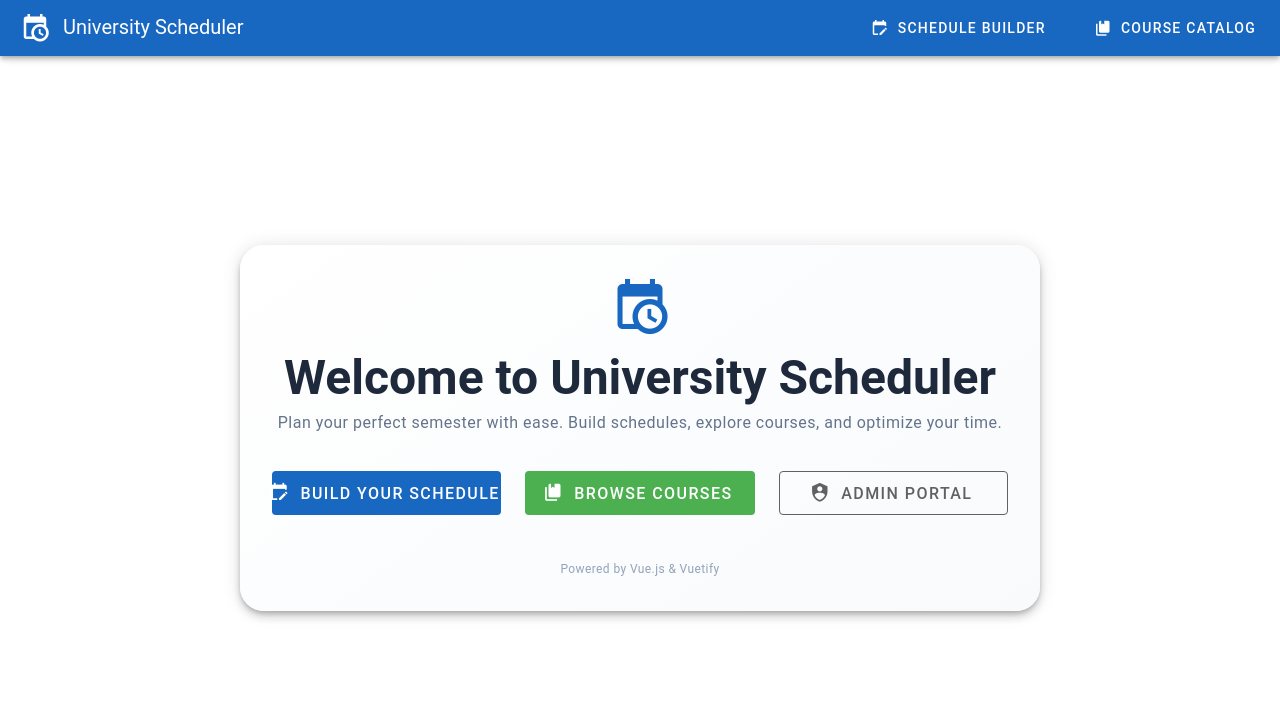
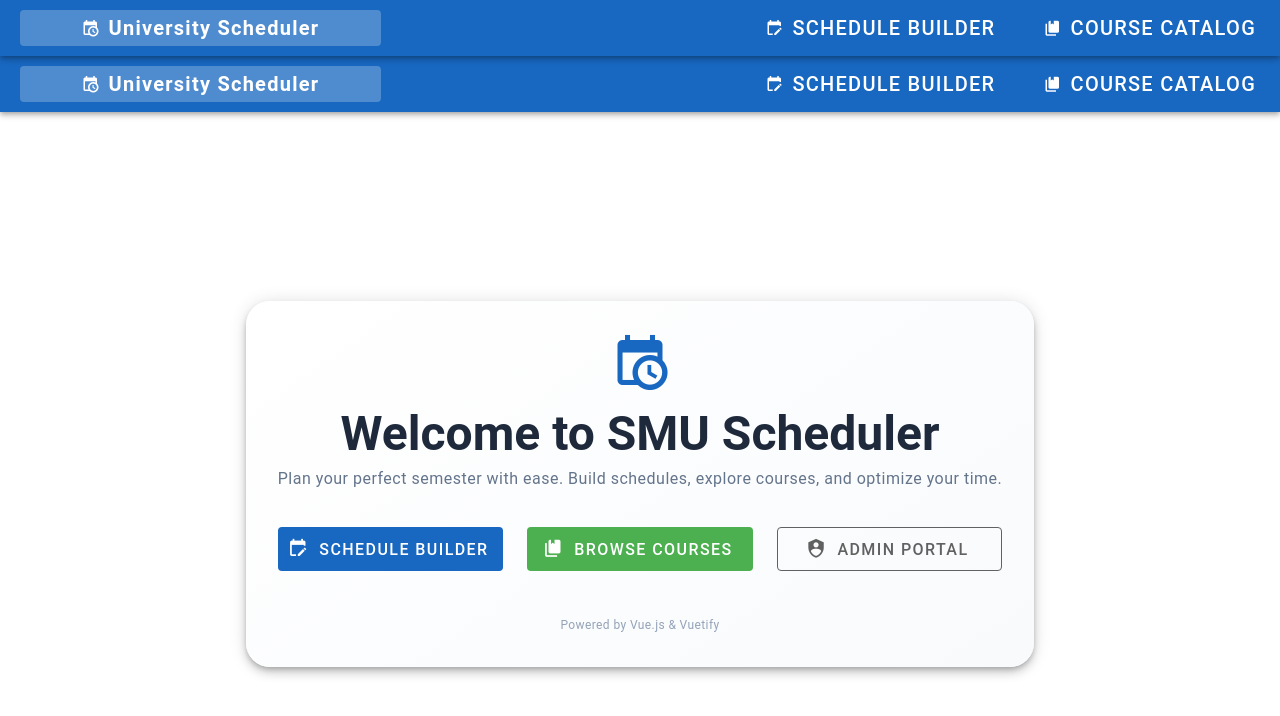
Before and after one commit to dhfra21/ScheduleGeneratorSMU, a Vue app: page / in a window 1280 px wide. Shown: the top 716 px of the page. Built offline with nearby package versions, Linux system fonts and the light colour scheme.

Commit message:
fix navbar

```diff
--- a/package.json
+++ b/package.json
@@ -10,6 +10,7 @@
   },
   "dependencies": {
     "@mdi/font": "^7.4.47",
+    "axios": "^1.8.1",
     "pinia": "^3.0.1",
     "pinia-plugin-persistedstate": "^4.2.0",
     "vue": "^3.5.13",
--- a/src/App.vue
+++ b/src/App.vue
@@ -1,6 +1,7 @@
 <template>
   <v-app>
-    <NavBar />
+    <!-- Conditionally render NavBar based on isAdminLoggedIn -->
+    <NavBar v-if="!isAdminLoggedIn" />
     <v-main>
       <router-view></router-view>
     </v-main>
@@ -8,5 +9,33 @@
 </template>
 
 <script setup>
+import { ref, onMounted, watchEffect } from 'vue';
 import NavBar from './components/NavBar.vue';
+
+// Reactive variable to store the login state
+const isAdminLoggedIn = ref(false);
+
+// Function to check the login state from localStorage
+const checkLoginState = () => {
+  const loggedIn = localStorage.getItem('isAdminLoggedIn');
+  console.log('Logged in from localStorage:', loggedIn); // Debugging
+  isAdminLoggedIn.value = loggedIn === 'true'; // Convert string to boolean
+};
+
+// Check login state when the component is mounted
+onMounted(() => {
+  checkLoginState();
+});
+
+// Watch for changes in localStorage
+watchEffect(() => {
+  checkLoginState();
+});
+
+// Listen for storage events (e.g., when localStorage is updated from another tab)
+window.addEventListener('storage', (event) => {
+  if (event.key === 'isAdminLoggedIn') {
+    checkLoginState();
+  }
+});
 </script>
--- a/src/components/AdminSidebar.vue
+++ b/src/components/AdminSidebar.vue
@@ -43,6 +43,7 @@
   box-shadow: 2px 0 10px rgba(0, 0, 0, 0.05);
 }
 
+/* Sidebar item styling */
 .sidebar-item {
   border-radius: 8px;
   margin: 4px 8px;
--- a/src/components/NavBar.vue
+++ b/src/components/NavBar.vue
@@ -1,9 +1,16 @@
-<!-- components/NavBar.vue -->
 <template>
   <v-app-bar app color="primary" density="comfortable">
     <v-app-bar-title>
+      <v-btn
+        variant="text"
+        :to="{ name: 'home' }"
+        class="d-flex align-center pa-0"
+        style="text-transform: none; color: inherit;"
+        aria-label="Navigate to University Scheduler Home"
+      >
         <v-icon icon="mdi-calendar-clock" class="mr-2"></v-icon>
-        University Scheduler
+        <span>University Scheduler</span>
+      </v-btn>
     </v-app-bar-title>
 
     <v-spacer></v-spacer>
@@ -13,6 +20,7 @@
       :to="{ name: 'schedule' }"
       :active-class="'text-white'"
       class="mx-2 d-flex align-center justify-center"
+      aria-label="Navigate to Schedule Builder"
     >
       <v-icon icon="mdi-calendar-edit" class="mr-2"></v-icon>
       <span>Schedule Builder</span>
@@ -23,6 +31,7 @@
       :to="{ name: 'courses' }"
       :active-class="'text-white'"
       class="mx-2 d-flex align-center justify-center"
+      aria-label="Navigate to Course Catalog"
     >
       <v-icon icon="mdi-book-multiple" class="mr-2"></v-icon>
       <span>Course Catalog</span>
@@ -31,7 +40,9 @@
 </template>
 
 <script setup>
-  // Component logic (if needed) can go here
+import { useRouter } from 'vue-router';
+
+const router = useRouter();
 </script>
 
 <style scoped>
@@ -42,4 +53,9 @@
 .v-btn--active {
   font-weight: 600;
 }
+
+/* Ensure the title button blends seamlessly */
+.v-btn span {
+  font-size: 1.25rem; /* Match default app-bar-title size */
+}
 </style>
--- /dev/null
+++ b/src/layouts/AdminLayout.vue
@@ -0,0 +1,37 @@
+<template>
+  <v-app class="admin-layout">
+    <!-- Sidebar -->
+    <AdminSidebar @navigate="(view) => currentView = view" />
+
+    <!-- Main Content -->
+    <v-main class="admin-main">
+      <AdminView :current-view="currentView" />
+    </v-main>
+  </v-app>
+</template>
+
+<script setup>
+import { ref } from "vue";
+import AdminSidebar from "@/components/AdminSidebar.vue";
+import AdminView from "@/components/AdminView.vue"; // Adjust the import path as needed
+
+const currentView = ref("dashboard"); // Default view
+</script>
+
+<style scoped>
+/* Ensure layout uses flexbox and prevents overlap */
+.admin-layout {
+  display: flex;
+  height: 100vh;
+  overflow: hidden;
+}
+
+/* Main content should start after the sidebar */
+.admin-main {
+  flex-grow: 1;
+  margin-left: 250px; /* Match the sidebar width from AdminSidebar */
+  overflow-y: auto; /* Allow scrolling if content exceeds viewport */
+  min-height: 100vh;
+  padding: 16px;
+}
+</style>
--- /dev/null
+++ b/src/layouts/UserLayout.vue
@@ -0,0 +1,69 @@
+<!-- src/layouts/UserLayout.vue -->
+<template>
+    <v-app>
+      <!-- Navbar for user-facing pages -->
+      <v-app-bar app color="primary" density="comfortable">
+        <v-app-bar-title>
+          <v-btn
+            variant="text"
+            :to="{ name: 'home' }"
+            class="d-flex align-center pa-0"
+            style="text-transform: none; color: inherit;"
+            aria-label="Navigate to University Scheduler Home"
+          >
+            <v-icon icon="mdi-calendar-clock" class="mr-2"></v-icon>
+            <span>University Scheduler</span>
+          </v-btn>
+        </v-app-bar-title>
+
+        <v-spacer></v-spacer>
+
+        <v-btn
+          variant="text"
+          :to="{ name: 'schedule' }"
+          :active-class="'text-white'"
+          class="mx-2 d-flex align-center justify-center"
+          aria-label="Navigate to Schedule Builder"
+        >
+          <v-icon icon="mdi-calendar-edit" class="mr-2"></v-icon>
+          <span>Schedule Builder</span>
+        </v-btn>
+
+        <v-btn
+          variant="text"
+          :to="{ name: 'courses' }"
+          :active-class="'text-white'"
+          class="mx-2 d-flex align-center justify-center"
+          aria-label="Navigate to Course Catalog"
+        >
+          <v-icon icon="mdi-book-multiple" class="mr-2"></v-icon>
+          <span>Course Catalog</span>
+        </v-btn>
+      </v-app-bar>
+
+      <!-- Main content for user pages -->
+      <v-main>
+        <router-view></router-view>
+      </v-main>
+    </v-app>
+  </template>
+
+  <script setup>
+  import { useRouter } from 'vue-router';
+
+  const router = useRouter();
+  </script>
+
+  <style scoped>
+  .v-btn {
+    min-width: 120px;
+  }
+
+  .v-btn--active {
+    font-weight: 600;
+  }
+
+  .v-btn span {
+    font-size: 1.25rem;
+  }
+  </style>
--- a/src/views/AdminLogin.vue
+++ b/src/views/AdminLogin.vue
@@ -1,36 +1,3 @@
-<!-- views/Login.vue -->
-<script setup>
-import { ref } from 'vue';
-import { useRouter } from 'vue-router';
-
-const router = useRouter();
-const email = ref('');
-const password = ref('');
-const error = ref('');
-const isLoading = ref(false);
-
-// Mock admin credentials (replace with real authentication logic)
-const ADMIN_CREDENTIALS = {
-  email: 'admin@universityscheduler.com',
-  password: 'admin123'
-};
-
-const login = () => {
-  isLoading.value = true;
-  error.value = '';
-
-  if (email.value === ADMIN_CREDENTIALS.email && password.value === ADMIN_CREDENTIALS.password) {
-    // Simulate successful login (store in localStorage or Vuex for persistence)
-    localStorage.setItem('isAdminLoggedIn', 'true');
-    router.push('/admin');
-  } else {
-    error.value = 'Invalid email or password. Please try again.';
-  }
-
-  isLoading.value = false;
-};
-</script>
-
 <template>
     <v-container class="fill-height d-flex align-center justify-center">
       <v-card class="pa-6 elevation-6" width="400" rounded="xl" style="background: linear-gradient(145deg, #ffffff 0%, #f8fafc 100%);">
@@ -89,6 +56,38 @@
     </v-container>
   </template>
 
+  <script setup>
+  import { ref } from 'vue';
+  import { useRouter } from 'vue-router';
+
+  const router = useRouter();
+  const email = ref('');
+  const password = ref('');
+  const error = ref('');
+  const isLoading = ref(false);
+
+  // Mock admin credentials (replace with real authentication logic)
+  const ADMIN_CREDENTIALS = {
+    email: 'admin@universityscheduler.com',
+    password: 'admin123'
+  };
+
+  const login = () => {
+  isLoading.value = true;
+  error.value = '';
+
+  if (email.value === ADMIN_CREDENTIALS.email && password.value === ADMIN_CREDENTIALS.password) {
+    localStorage.setItem('isAdminLoggedIn', 'true'); // Set to true only after successful login
+    console.log('Login successful, isAdminLoggedIn set to true'); // Debugging
+    router.push('/admin');
+  } else {
+    error.value = 'Invalid email or password. Please try again.';
+  }
+
+  isLoading.value = false;
+};
+  </script>
+
   <style scoped>
   .action-btn {
     transition: all 0.3s ease;
--- a/src/views/AdminView.vue
+++ b/src/views/AdminView.vue
@@ -1,54 +1,16 @@
-<!-- views/AdminView.vue -->
-<script setup>
-import { ref, onMounted } from 'vue';
-import { useRouter } from 'vue-router'; // Import useRouter for navigation
-import AdminSidebar from '@/components/AdminSidebar.vue';
-import ManageCourses from '@/components/ManageCourses.vue';
-
-const router = useRouter();
-const currentView = ref('courses');
-const isAdminLoggedIn = ref(localStorage.getItem('isAdminLoggedIn') === 'true');
-
-// Logout function
-const logout = () => {
-  localStorage.removeItem('isAdminLoggedIn');
-  isAdminLoggedIn.value = false;
-  router.push('/login'); // Redirect to login page after logout
-};
-
-onMounted(() => {
-  if (!isAdminLoggedIn.value) {
-    router.push('/login'); // Redirect to login if not authenticated
-  }
-});
-</script>
-
 <template>
-  <v-container v-if="isAdminLoggedIn" fluid class="admin-container d-flex">
-    <!-- Admin Sidebar Navigation -->
-    <AdminSidebar @navigate="(view) => { currentView = view; console.log('Navigated to:', view); }" />
-
-    <v-main class="admin-content pa-6">
+  <v-container v-if="isAdminLoggedIn" fluid class="admin-container">
+    <!-- Main Content Without Sidebar (Handled by AdminLayout.vue) -->
+    <v-main class="admin-content">
+      <v-container fluid>
         <v-card class="pa-4 elevation-2">
-        <!-- Dynamic Content Based on Current View -->
           <v-card-title class="text-h5 font-weight-bold mb-4" style="color: #1e293b;">
             {{ currentView === 'courses' ? 'Manage Courses' : 'Dashboard Overview' }}
           </v-card-title>
 
           <v-card-text>
-          <div v-if="currentView === 'courses'">
+            <div v-if="currentView === 'courses'" class="table-container">
               <ManageCourses />
-            <p class="text-caption">Rendering ManageCourses (currentView: {{ currentView }})</p>
-          </div>
-          <div v-else-if="currentView === 'dashboard'">
-            <h2 class="text-h6">Dashboard Overview</h2>
-            <p>Coming soon...</p>
-            <p class="text-caption">Rendering Dashboard (currentView: {{ currentView }})</p>
-          </div>
-          <div v-else>
-            <h2 class="text-h5">Unknown View</h2>
-            <p>Current view is '{{ currentView }}'. Please check navigation.</p>
-            <p class="text-caption">Rendering Unknown (currentView: {{ currentView }})</p>
             </div>
           </v-card-text>
 
@@ -64,9 +26,11 @@
             Logout
           </v-btn>
         </v-card>
+      </v-container>
     </v-main>
   </v-container>
 
+  <!-- Access Denied View -->
   <v-container v-else class="fill-height d-flex align-center justify-center">
     <v-card class="pa-4 elevation-2">
       <v-card-text>
@@ -80,14 +44,46 @@
   </v-container>
 </template>
 
+<script setup>
+import { ref, onMounted } from "vue";
+import { useRouter } from "vue-router";
+import ManageCourses from "@/components/ManageCourses.vue";
+
+const router = useRouter();
+const currentView = ref("courses");
+const isAdminLoggedIn = ref(localStorage.getItem("isAdminLoggedIn") === "true");
+
+const logout = () => {
+  localStorage.removeItem("isAdminLoggedIn");
+  isAdminLoggedIn.value = false;
+  router.push("/login");
+};
+
+onMounted(() => {
+  if (!isAdminLoggedIn.value) {
+    router.push("/login");
+  }
+});
+</script>
+
 <style scoped>
+/* Ensure full screen layout */
 .admin-container {
+  display: flex;
   height: 100vh;
-  display: flex;
 }
 
+/* Fix sidebar spacing */
 .admin-content {
   flex: 1;
   overflow-y: auto;
+  padding: 16px; /* No margin-left since AdminLayout.vue handles it */
+}
+
+/* Prevent table overflow */
+.table-container {
+  max-height: 75vh;
+  overflow-y: auto;
+  padding: 0 10px;
 }
 </style>
--- a/src/views/HomeView.vue
+++ b/src/views/HomeView.vue
@@ -23,7 +23,7 @@
         <v-col cols="12">
           <v-icon color="primary" size="60" class="mb-4 animate-icon" aria-hidden="true">mdi-calendar-clock</v-icon>
           <h1 class="text-h3 font-weight-bold mb-2" style="color: #1e293b; word-break: break-word;" aria-label="Welcome to University Scheduler">
-            Welcome to University Scheduler
+            Welcome to SMU Scheduler
           </h1>
           <p class="text-body-1" style="color: #64748b; word-break: break-word;" aria-label="Plan your perfect semester with ease. Build schedules, explore courses, and optimize your time.">
             Plan your perfect semester with ease. Build schedules, explore courses, and optimize your time.
@@ -44,7 +44,7 @@
             class="action-btn"
             aria-label="Navigate to Schedule Builder"
           >
-            Build Your Schedule
+            SCHEDULE BUILDER
           </v-btn>
         </v-col>
         <v-col cols="12" sm="6" md="4">
```
Also changed, not shown: src/router/index.js (+26 -7 lines), 2 other files (tests, documents, lock files or other folders). Lines whose indentation alone changed are shown as unchanged.
